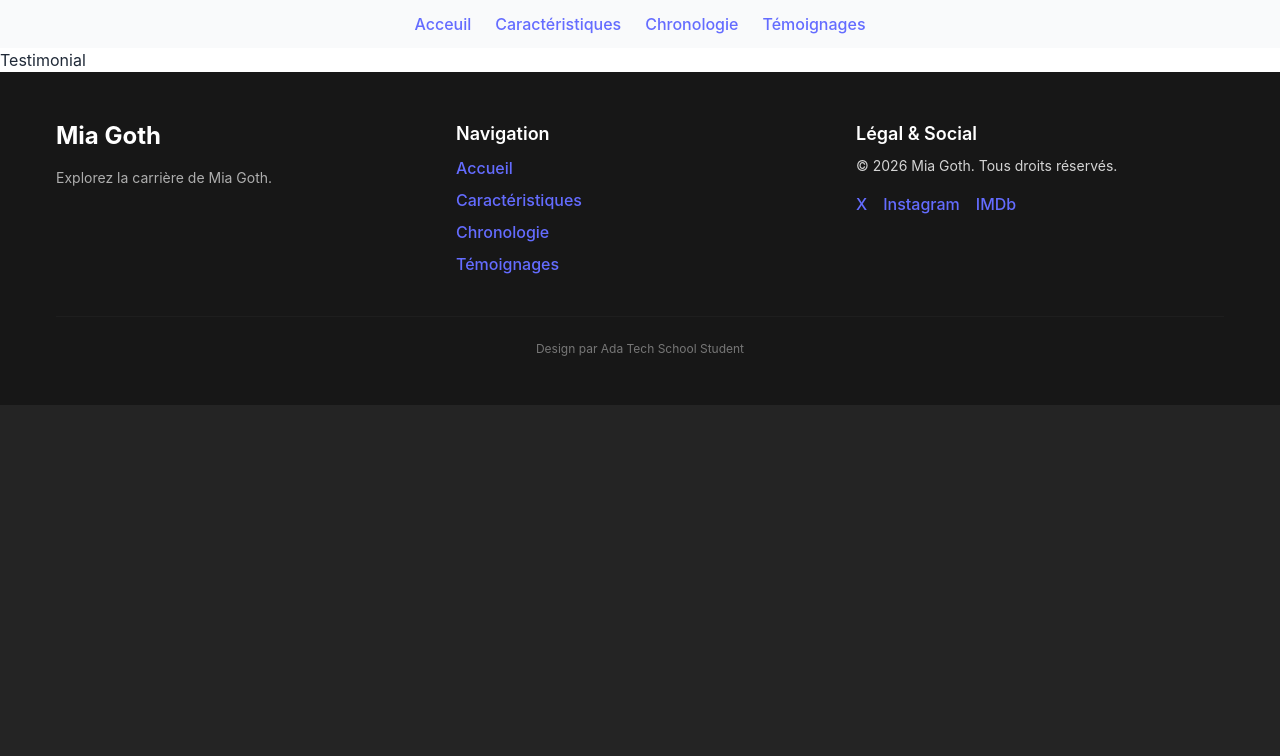
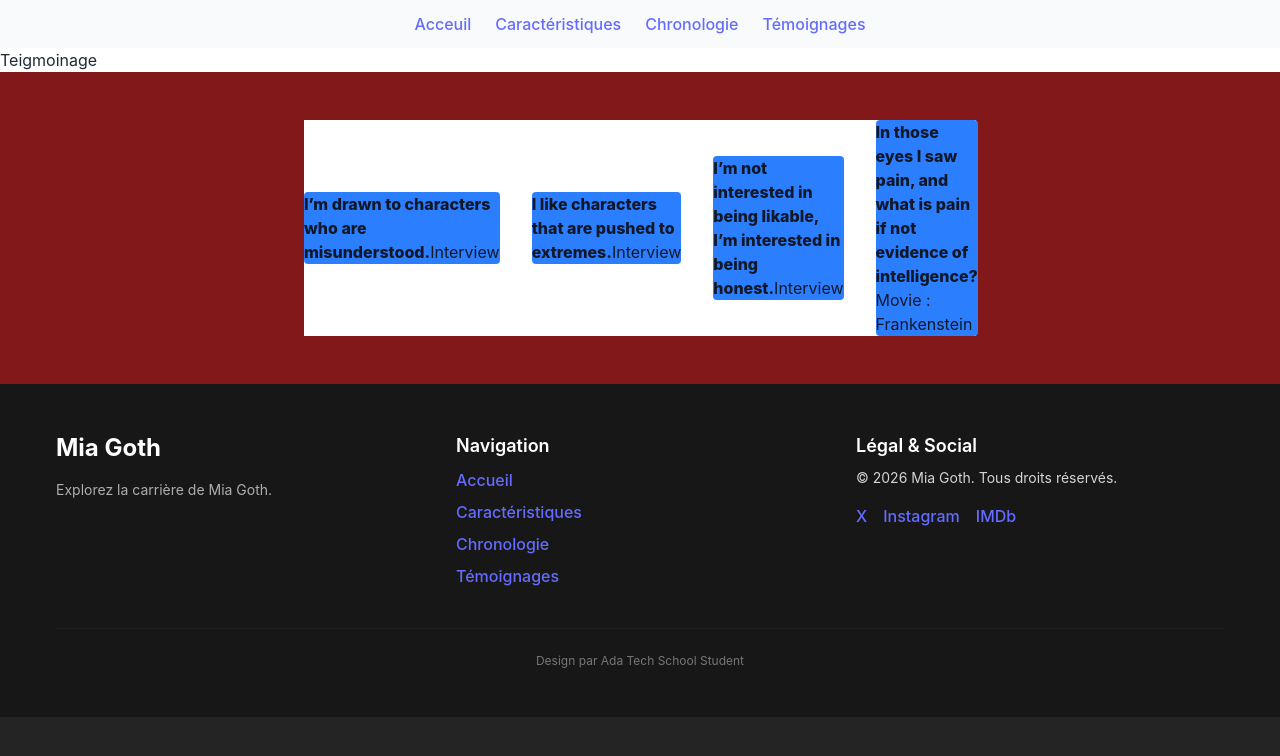
Before and after one commit to adatechschool/grace-adapage-josh-et-jathu, a React (Vite) app: page /Testimonial in a window 1280 px wide. Shown: the top 756 px of the page. Built offline with nearby package versions, Linux system fonts and the light colour scheme.

Commit message:
push test

```diff
--- a/src/pages/Testimonial.tsx
+++ b/src/pages/Testimonial.tsx
@@ -1,9 +1,30 @@
+import { person} from "../data/person"
+export const  Testimonial = () => {
+    return (
 
-export const  Testimonial = () => {
-    return <>
+    <main className="">
+
+        <h1>Teigmoinage</h1>
+
+        <section className=" grid grid-cols-1 bg-red-900 dark:bg-gray-900 text-gray-900 p-12">
+
+            <div className="flex flex-hor items-center gap-8 w-full max-w-2xl mx-auto bg-white">
+                {person.quotes.map((quote) => (
+                <div key={quote.text} className="bg-blue-500 rounded  border-gray-500 transition-shadow hover:scale-105 duration-500 ease-out s ">
+                    <span className="flex-1 font-extrabold ">
+                        {quote.text}
+                    </span>
+                    <span>
+                        {quote.source}
+                    </span>
+                    </div>
+                ))}
 
 
-    <h1>Testimonial</h1>
+            </div>
 
-    </>
-}
+
+        </section>
+    </main>
+    );
+};
```
